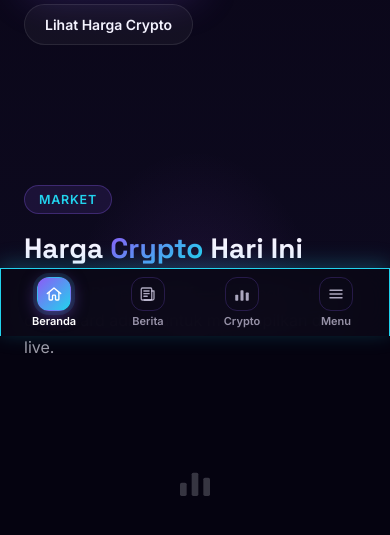
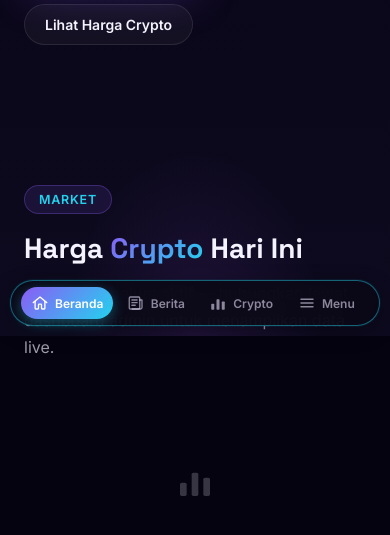
Before and after one commit to jalijali-dev/sagacrypto-wpm, a PHP site: page /wpm/ in a window 390 px wide. Shown: the part 508-1043 px from the top of the page. Run offline with PHP 8.4, Linux system fonts and the light colour scheme; data comes from the database, SQL or seed files in the repository; data that the repository does not hold is empty; a stand-in replaces the project's code that opens the database connection; some libraries are stand-ins or nearby versions.

Commit message:
Restyle mobile bottom nav as a slim floating pill bar
Switch the sticky mobile bottom nav from a full-width bar with boxed
icons to a slim, floating rounded-pill bar (inset from the edges) with
a thin cyan border, matching the requested reference look while
keeping the same menu items and toggle behavior.

Co-Authored-By: Claude Sonnet 5 <noreply@anthropic.com>
Claude-Session: https://claude.ai/code/session_01S1qjrcnC9LLXTceTr92fcQ

```diff
--- a/assets/css/site.css
+++ b/assets/css/site.css
@@ -1695,53 +1695,53 @@ a.contact-info-row__value:hover { color: var(--cyan); }
   .wpm-bottom-nav {
     display: flex;
     position: fixed;
-    left: 0;
-    right: 0;
-    bottom: 0;
+    left: 10px;
+    right: 10px;
+    bottom: calc(10px + env(safe-area-inset-bottom));
     z-index: 60;
     background: rgba(10, 8, 22, 0.92);
     backdrop-filter: blur(14px);
-    border: 1px solid var(--cyan);
-    border-bottom: none;
-    box-shadow: 0 -4px 20px rgba(34, 211, 238, 0.25);
-    padding: 8px 6px calc(8px + env(safe-area-inset-bottom));
+    border: 1px solid rgba(34, 211, 238, 0.45);
+    border-radius: 999px;
+    box-shadow: 0 6px 20px rgba(0, 0, 0, 0.35), 0 0 0 1px rgba(34, 211, 238, 0.08);
+    padding: 6px 10px;
     justify-content: space-around;
     align-items: center;
   }
 
   body {
-    padding-bottom: 64px;
+    padding-bottom: 72px;
   }
 }
 
 .wpm-bottom-nav a,
 .wpm-bottom-nav button {
   display: flex;
-  flex-direction: column;
-  align-items: center;
-  gap: 3px;
+  flex-direction: row;
+  align-items: center;
+  justify-content: center;
+  gap: 6px;
   flex: 1;
-  color: rgba(226, 220, 245, 0.65);
+  color: rgba(226, 220, 245, 0.6);
   text-decoration: none;
-  font-size: 11px;
+  font-size: 12px;
   font-weight: 600;
   background: none;
   border: none;
-  padding: 0;
+  padding: 7px 10px;
+  border-radius: 999px;
   font-family: inherit;
   cursor: pointer;
+  transition: all 0.2s ease;
 }
 
 .wpm-bottom-nav__icon {
   display: flex;
   align-items: center;
   justify-content: center;
-  width: 34px;
-  height: 34px;
-  border-radius: 12px;
-  border: 1px solid rgba(139, 92, 246, 0.22);
-  color: rgba(226, 220, 245, 0.75);
-  transition: all 0.2s ease;
+  width: 18px;
+  height: 18px;
+  color: inherit;
 }
 
 .wpm-bottom-nav__icon svg {
@@ -1752,16 +1752,13 @@ a.contact-info-row__value:hover { color: var(--cyan); }
 .wpm-bottom-nav a.is-active,
 .wpm-bottom-nav button.is-active {
   color: #fff;
-}
-
-.wpm-bottom-nav a.is-active .wpm-bottom-nav__icon,
-.wpm-bottom-nav a:hover .wpm-bottom-nav__icon,
-.wpm-bottom-nav button.is-active .wpm-bottom-nav__icon,
-.wpm-bottom-nav button:hover .wpm-bottom-nav__icon {
   background: var(--grad-brand);
-  border-color: transparent;
-  color: #fff;
-  box-shadow: 0 4px 16px rgba(139, 92, 246, 0.5), 0 0 0 4px rgba(34, 211, 238, 0.12);
+  box-shadow: 0 4px 14px rgba(34, 211, 238, 0.35);
+}
+
+.wpm-bottom-nav a:hover,
+.wpm-bottom-nav button:hover {
+  color: rgba(226, 220, 245, 0.9);
 }
 
 /* Header hamburger toggle is redundant now that the bottom nav has its own
```
